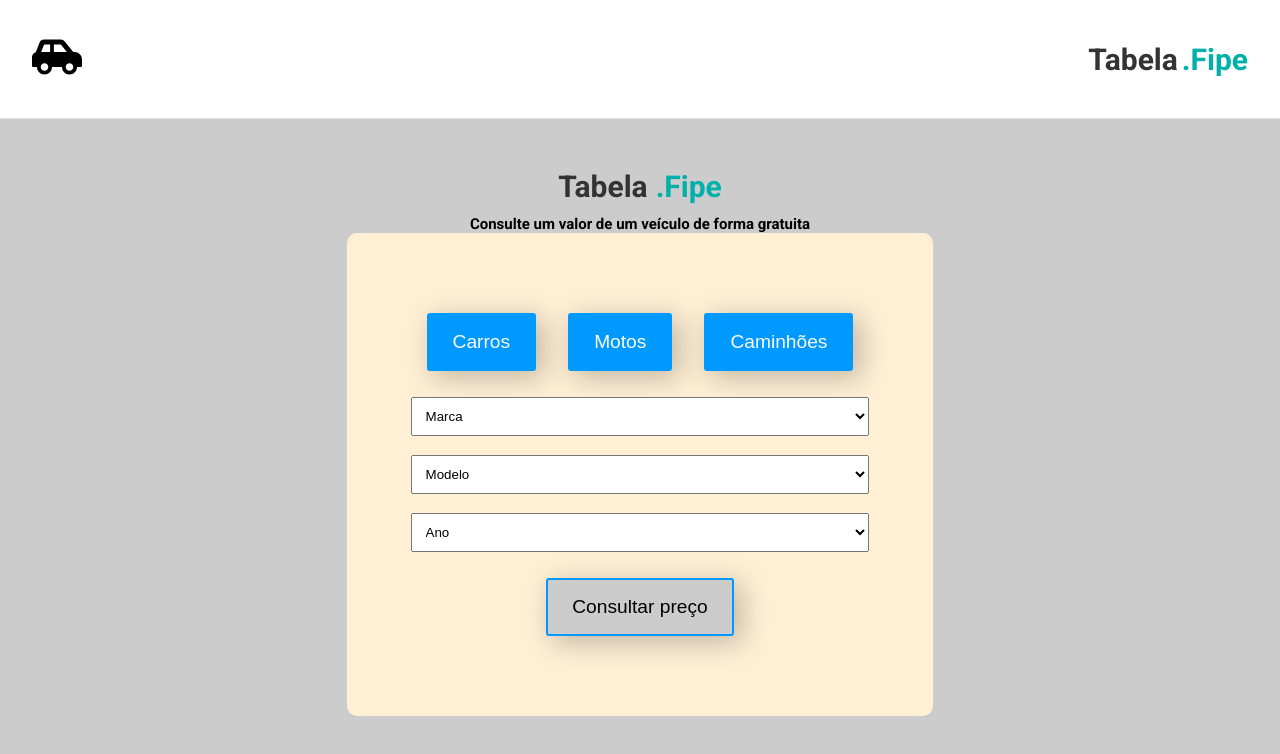
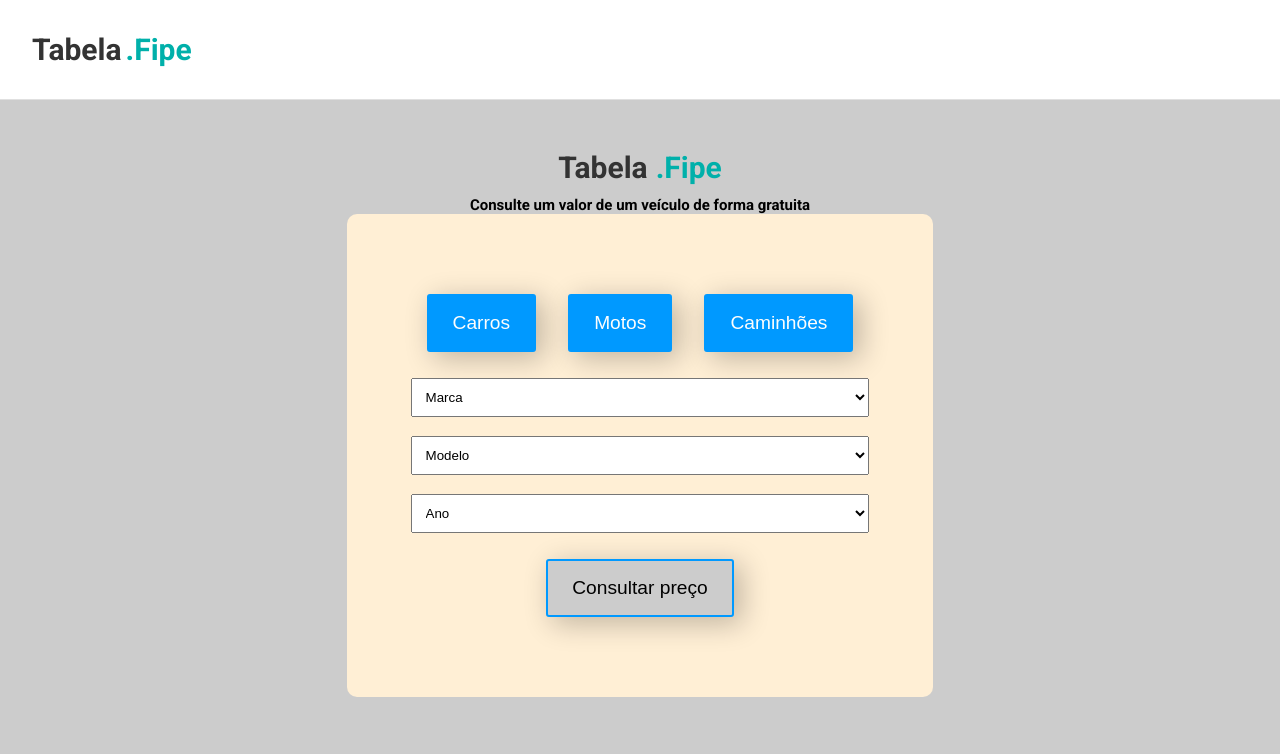
Before and after one commit to BrunoVRoger/tabelafipeprice, a Next.js app: page / in a window 1280 px wide. Shown: the top 754 px of the page. Built offline with nearby package versions, Linux system fonts and the light colour scheme.

Commit message:
desisntalando algumas bibliotecas desnecessárias da aplicação

```diff
--- a/package.json
+++ b/package.json
@@ -15,7 +15,6 @@
     "next": "12.2.0",
     "react": "18.2.0",
     "react-dom": "18.2.0",
-    "react-icons": "^4.4.0",
     "styled-components": "^5.3.5"
   },
   "devDependencies": {
--- a/src/pages/index.tsx
+++ b/src/pages/index.tsx
@@ -3,7 +3,6 @@ import { Container, FlexBtn, FlexBtnPrice, Wrapper, Colum, ButtonOptions, Select
 import React, { useContext, useState } from 'react'
 import { ConsultPriceContext } from '../Context/ConsultPrice'
 import Link from 'next/link'
-import { FaCarSide } from "react-icons/fa";
 
 
 const Home: NextPage = () => {
@@ -31,7 +30,6 @@ const Home: NextPage = () => {
   return (
     <>
       <Header className="header">
-        <div>< FaCarSide/></div>
         <div className="table-fipe"><SpanTable>Tabela</SpanTable> <SpanFibe>.Fipe</SpanFibe></div>
       </Header>
       <Container>
```
Also changed, not shown: 1 other file (tests, documents, lock files or other folders).
